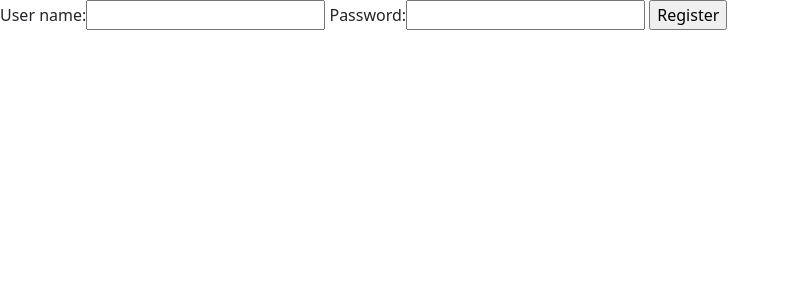
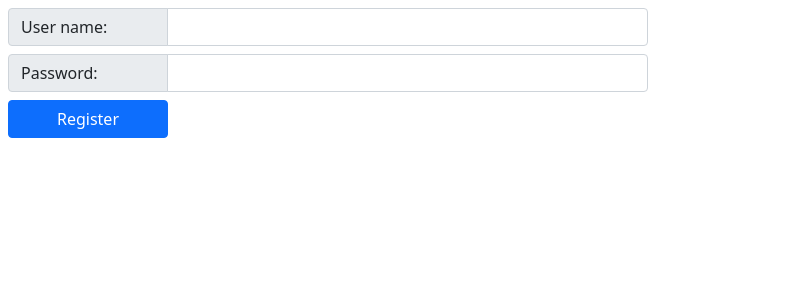
Before and after one commit to ConstructCP/django_exams, a Django app: page /exams/register/ in a window 1280 px wide. Shown: the part 56-356 px from the top of the page, without its empty margins (0-789 px from the left). Run offline with Django 3.2, Linux system fonts and the light colour scheme; some libraries are stand-ins or nearby versions.

Commit message:
Registration template formatting

```diff
--- a/test_site/exams/templates/exams/register.html
+++ b/test_site/exams/templates/exams/register.html
@@ -13,8 +13,17 @@
 
 <form action="{% url 'exams:register' %}" method="post">
     {% csrf_token %}
-    {{ form }}
-    <input type="submit" value="Register">
+    <div class="input-group ms-2 mt-2 w-50">
+        <span class="input-group-text w-25" id="username-span">{{ form.username.label_tag }}</span>
+        <input class="form-control" type="text" id="username" name="username">
+    </div>
+    <div class="input-group ms-2 mt-2 w-50">
+        <span class="input-group-text w-25" id="password-span">{{ form.password.label_tag }}</span>
+        <input class="form-control" type="password" id="password" name="password">
+    </div>
+    <div class="input-group ms-2 mt-2 w-50">
+        <button type="submit" class="btn btn-primary w-25">Register</button>
+    </div>
 </form>
 
 </body>
```
